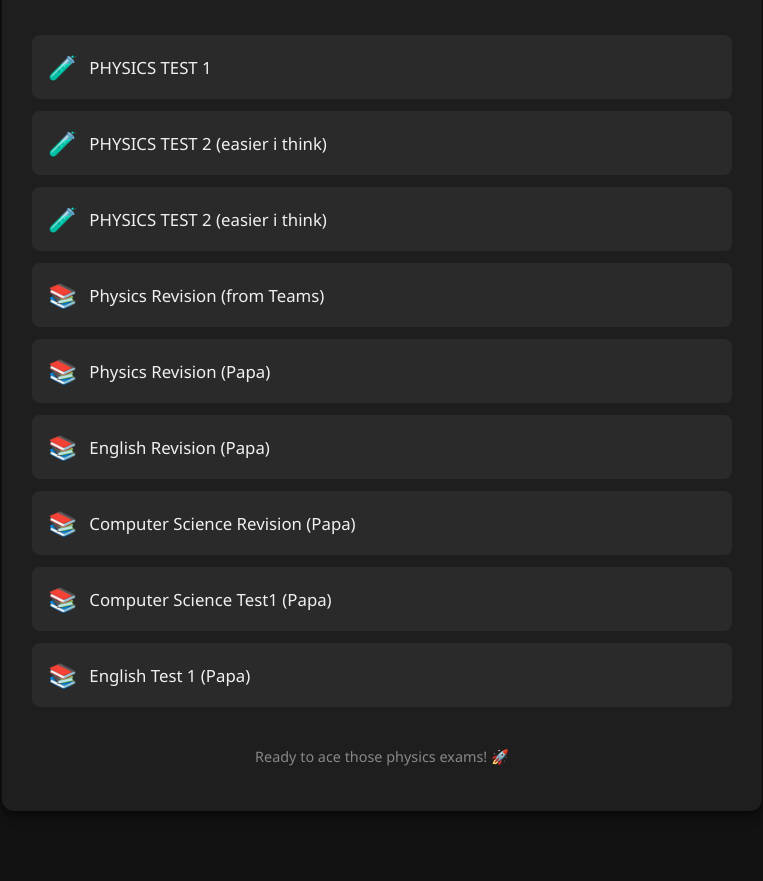
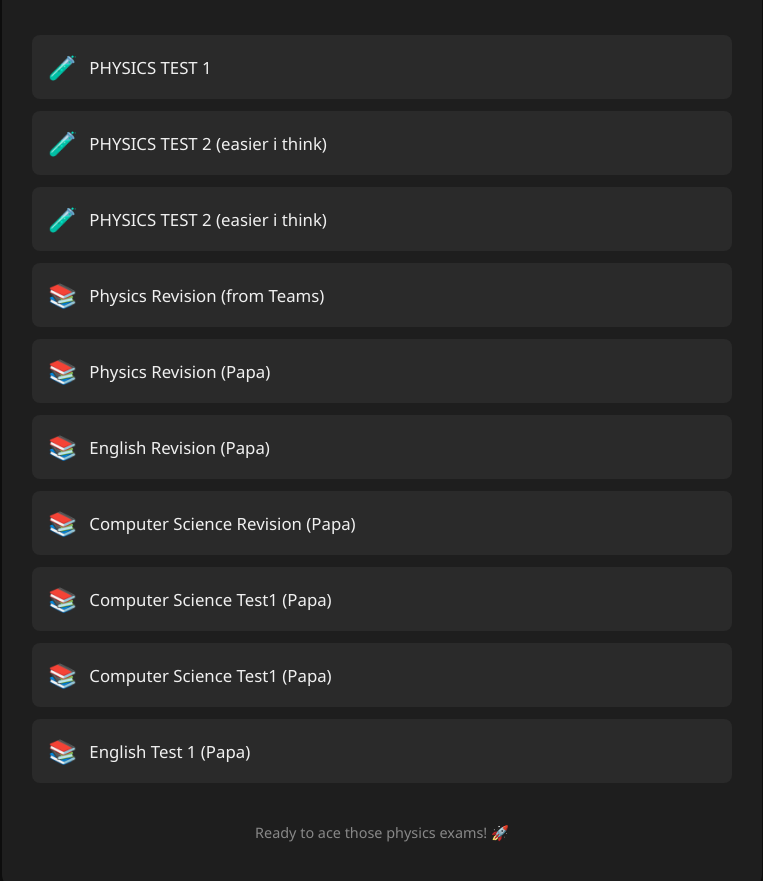
Before and after one commit to arltrol/lucasrevision, a plain HTML site: page index.html in a window 1280 px wide. Shown: the part 197-1078 px from the top of the page, without its empty margins (258-1021 px from the left). Before the commit the page ends 1048 px from the top, so only its background shows below. Drawn offline with Linux system fonts and the light colour scheme.

Commit message:
Update index.html

```diff
--- a/index.html
+++ b/index.html
@@ -134,6 +134,12 @@
           Computer Science Test1 (Papa)
         </a>
       </li>
+        <li>
+        <a href="CStest2.html">
+          <span class="icon">📚</span>
+          Computer Science Test1 (Papa)
+        </a>
+      </li>
        <li>
         <a href="englishtest1.html">
           <span class="icon">📚</span>
```
